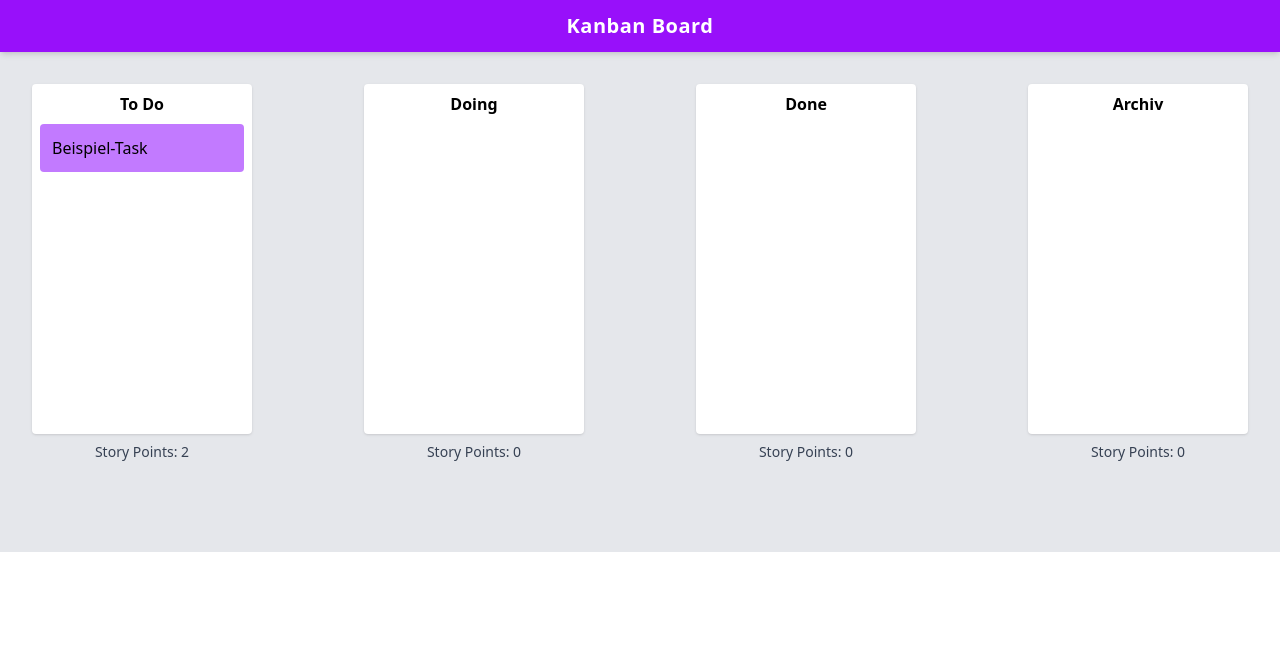
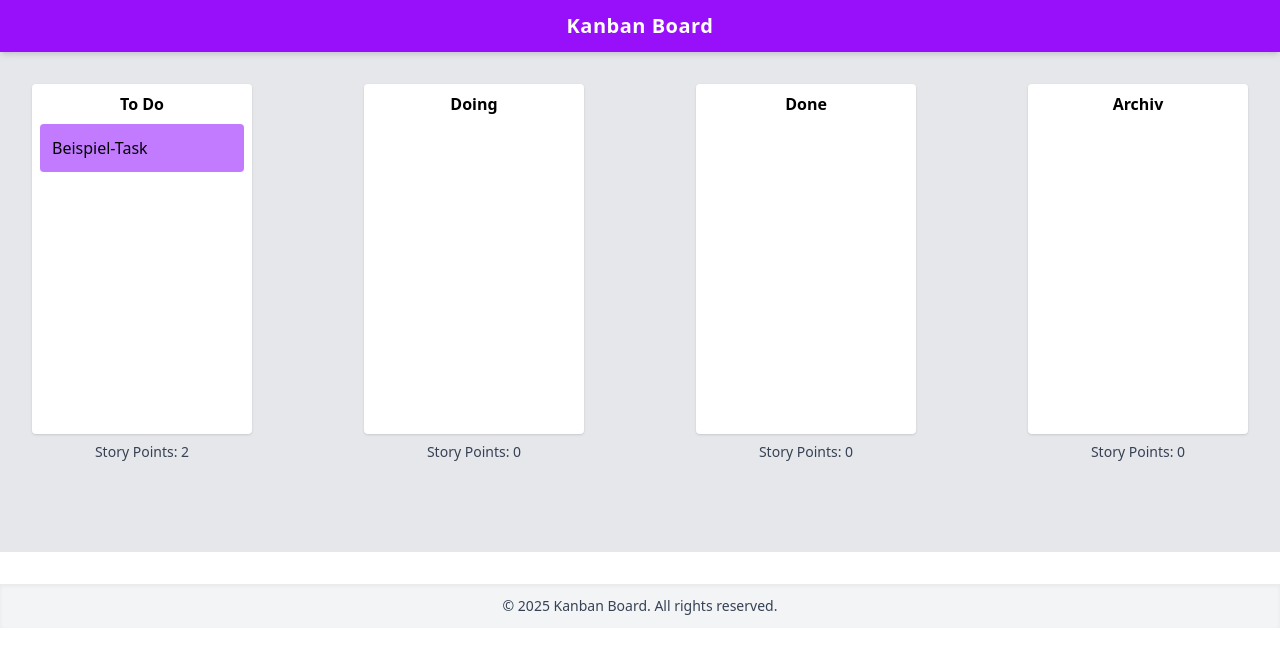
Before and after one commit to ermihuti/KanbanBoard, a SvelteKit app: page / in a window 1280 px wide. Shown: the top 666 px of the page. Built offline with nearby package versions, Linux system fonts and the light colour scheme.

Commit message:
Added Footer component

```diff
--- /dev/null
+++ b/src/lib/components/Footer.svelte
@@ -0,0 +1,7 @@
+<script>
+	let year = new Date().getFullYear();
+</script>
+
+<footer class="mt-8 bg-gray-100 text-gray-700 text-sm py-3 px-6 flex justify-center items-center shadow-inner">
+	<p>© {year} Kanban Board. All rights reserved.</p>
+</footer>
--- a/src/routes/+page.svelte
+++ b/src/routes/+page.svelte
@@ -1,8 +1,10 @@
 <script>
 	import Board from "$lib/components/Board.svelte";
 	import Header from "$lib/components/Header.svelte";
+	import Footer from "$lib/components/Footer.svelte";
 
 </script>
 
 <Header></Header>
 <Board></Board>
+<Footer></Footer>
```
